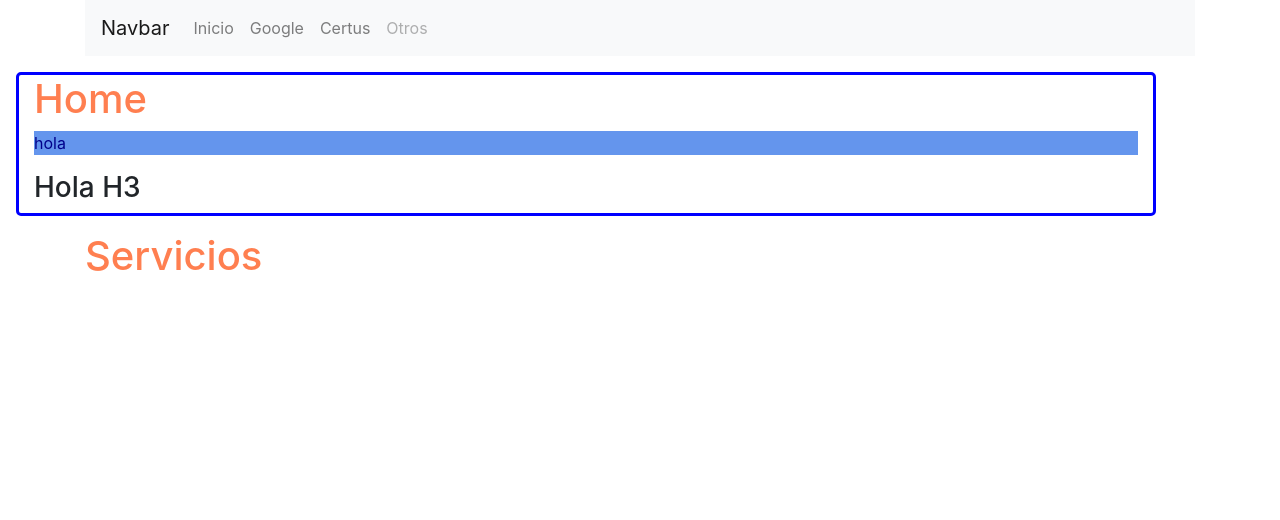
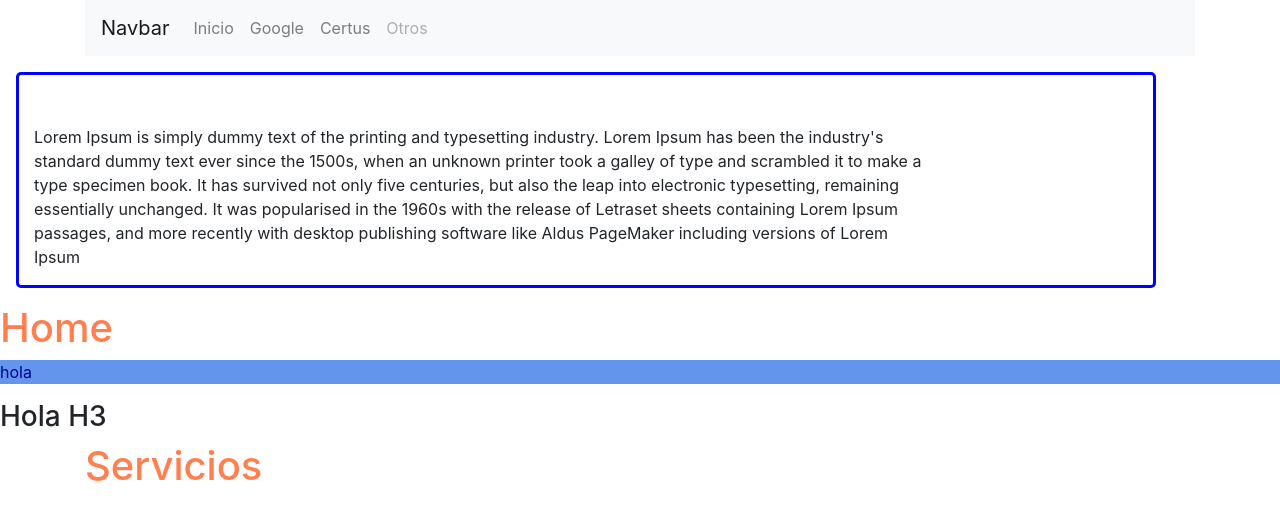
Before and after one commit to Rafa-1908/Actividad, a plain HTML site: page index.html in a window 1280 px wide. Drawn offline with Linux system fonts and the light colour scheme.

Commit message:
clases 15-10-21
clases 15-10-21

```diff
--- a/index.html
+++ b/index.html
@@ -43,12 +43,18 @@
     </div>
     <!--Sección 1 Home-->
     <div class="container m-3 modBloque">
+        <p class=" mrTexto">
+            Lorem Ipsum is simply dummy text of the printing and typesetting industry. Lorem Ipsum has been the industry's standard dummy text ever since the 1500s, when an unknown printer took a galley of type and scrambled it to make a type specimen book. It has
+            survived not only five centuries, but also the leap into electronic typesetting, remaining essentially unchanged. It was popularised in the 1960s with the release of Letraset sheets containing Lorem Ipsum passages, and more recently with desktop
+            publishing software like Aldus PageMaker including versions of Lorem Ipsum
+        </p>
+    </div>
+    <div>
         <h1>Home</h1>
         <p style="background-color:cornflowerblue; color:darkblue;">hola</p>
-        <div>
-            <h3>Hola H3</h3>
-        </div>
-
+    </div>
+    <div>
+        <h3>Hola H3</h3>
     </div>
 
     <!--Sección 2 Servicios-->
```
